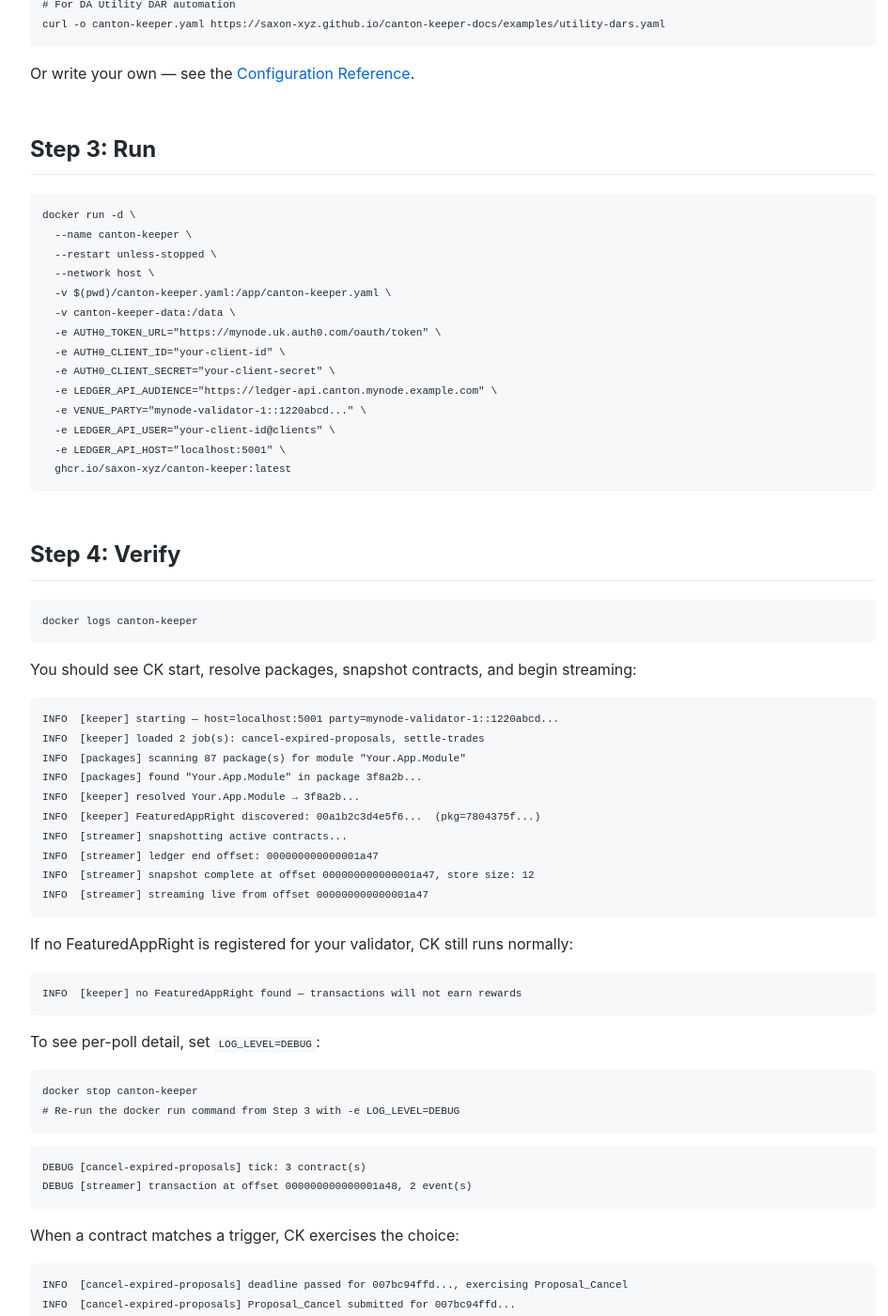
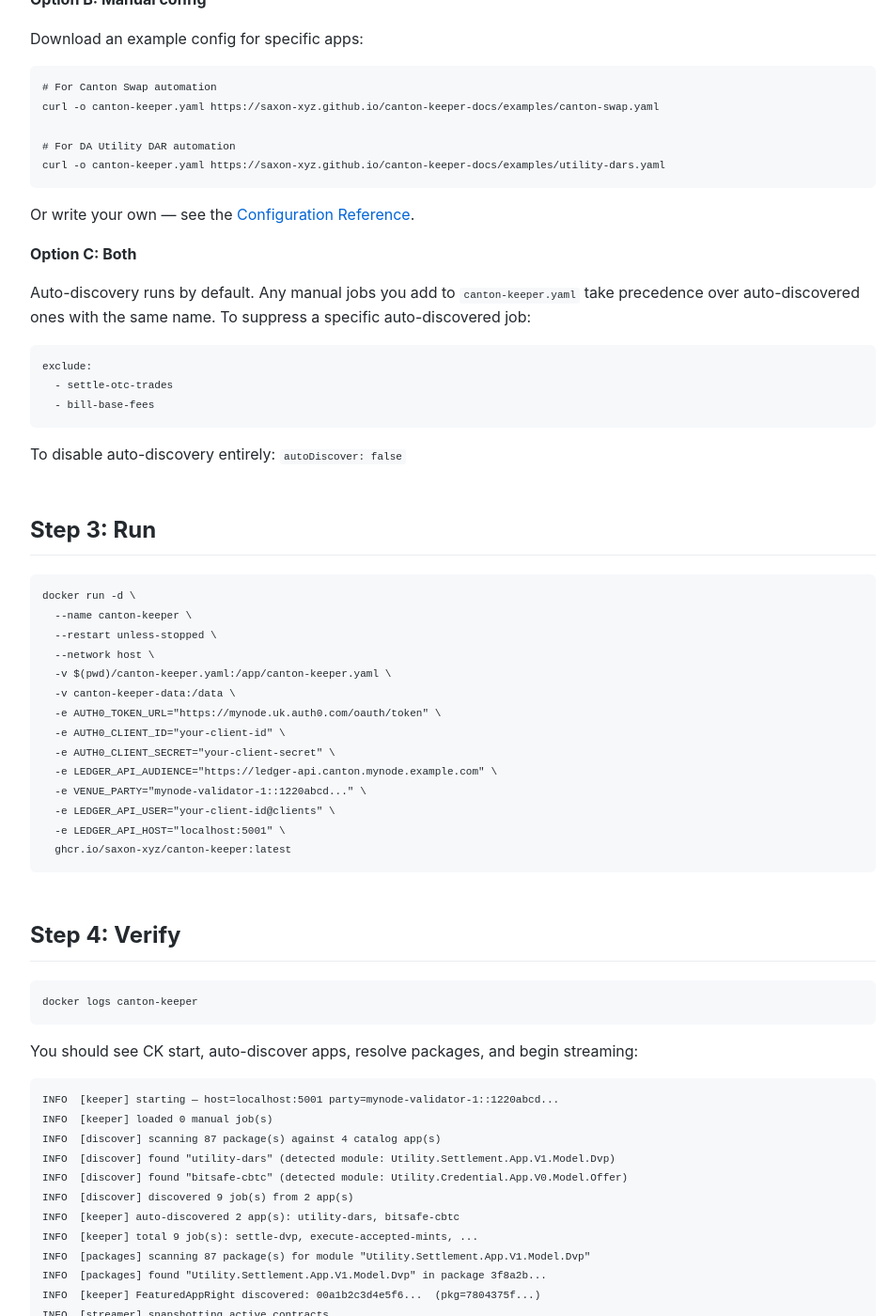
Before and after one commit to saxon-xyz/canton-keeper-docs, a Jekyll site: the page built from install.md, in a window 1280 px wide and 1400 px high, scrolled down 1223 px. Shown: the whole window at 94% size, without its empty margins (158-1103 px from the left). Built offline with Jekyll 4.4.1, drawn with Linux system fonts in a browser that asks for light colours; some of the changed text lies outside the part shown.

Commit message:
Update docs for auto-discovery: zero-config messaging
- Index: updated tagline, quick start without config file mount
- Install: added Option A/B/C for auto-discovery vs manual vs both
- Verify: shows auto-discovery log output

Co-Authored-By: Claude Opus 4.6 (1M context) <noreply@anthropic.com>

````diff
--- a/install.md
+++ b/install.md
@@ -26,7 +26,13 @@ You need these values from your validator setup:
 
 ## Step 2: Choose Your Jobs
 
-Download an example config:
+**Option A: Auto-discovery (recommended, zero-config)**
+
+CK automatically scans your participant's installed DARs and generates jobs for any recognized apps. No config file needed. Just skip to Step 3.
+
+**Option B: Manual config**
+
+Download an example config for specific apps:
 
 ```bash
 # For Canton Swap automation
@@ -37,6 +43,18 @@ curl -o canton-keeper.yaml {{ site.examples_url }}/utility-dars.yaml
 ```
 
 Or write your own — see the [Configuration Reference](config).
+
+**Option C: Both**
+
+Auto-discovery runs by default. Any manual jobs you add to `canton-keeper.yaml` take precedence over auto-discovered ones with the same name. To suppress a specific auto-discovered job:
+
+```yaml
+exclude:
+  - settle-otc-trades
+  - bill-base-fees
+```
+
+To disable auto-discovery entirely: `autoDiscover: false`
 
 ## Step 3: Run
 
@@ -63,17 +81,21 @@ docker run -d \
 docker logs canton-keeper
 ```
 
-You should see CK start, resolve packages, snapshot contracts, and begin streaming:
+You should see CK start, auto-discover apps, resolve packages, and begin streaming:
 
 ```
 INFO  [keeper] starting — host=localhost:5001 party=mynode-validator-1::1220abcd...
-INFO  [keeper] loaded 2 job(s): cancel-expired-proposals, settle-trades
-INFO  [packages] scanning 87 package(s) for module "Your.App.Module"
-INFO  [packages] found "Your.App.Module" in package 3f8a2b...
-INFO  [keeper] resolved Your.App.Module → 3f8a2b...
+INFO  [keeper] loaded 0 manual job(s)
+INFO  [discover] scanning 87 package(s) against 4 catalog app(s)
+INFO  [discover] found "utility-dars" (detected module: Utility.Settlement.App.V1.Model.Dvp)
+INFO  [discover] found "bitsafe-cbtc" (detected module: Utility.Credential.App.V0.Model.Offer)
+INFO  [discover] discovered 9 job(s) from 2 app(s)
+INFO  [keeper] auto-discovered 2 app(s): utility-dars, bitsafe-cbtc
+INFO  [keeper] total 9 job(s): settle-dvp, execute-accepted-mints, ...
+INFO  [packages] scanning 87 package(s) for module "Utility.Settlement.App.V1.Model.Dvp"
+INFO  [packages] found "Utility.Settlement.App.V1.Model.Dvp" in package 3f8a2b...
 INFO  [keeper] FeaturedAppRight discovered: 00a1b2c3d4e5f6...  (pkg=7804375f...)
 INFO  [streamer] snapshotting active contracts...
-INFO  [streamer] ledger end offset: 000000000000001a47
 INFO  [streamer] snapshot complete at offset 000000000000001a47, store size: 12
 INFO  [streamer] streaming live from offset 000000000000001a47
 ```
````
Also changed, not shown: index.md (+16 -12 lines).
